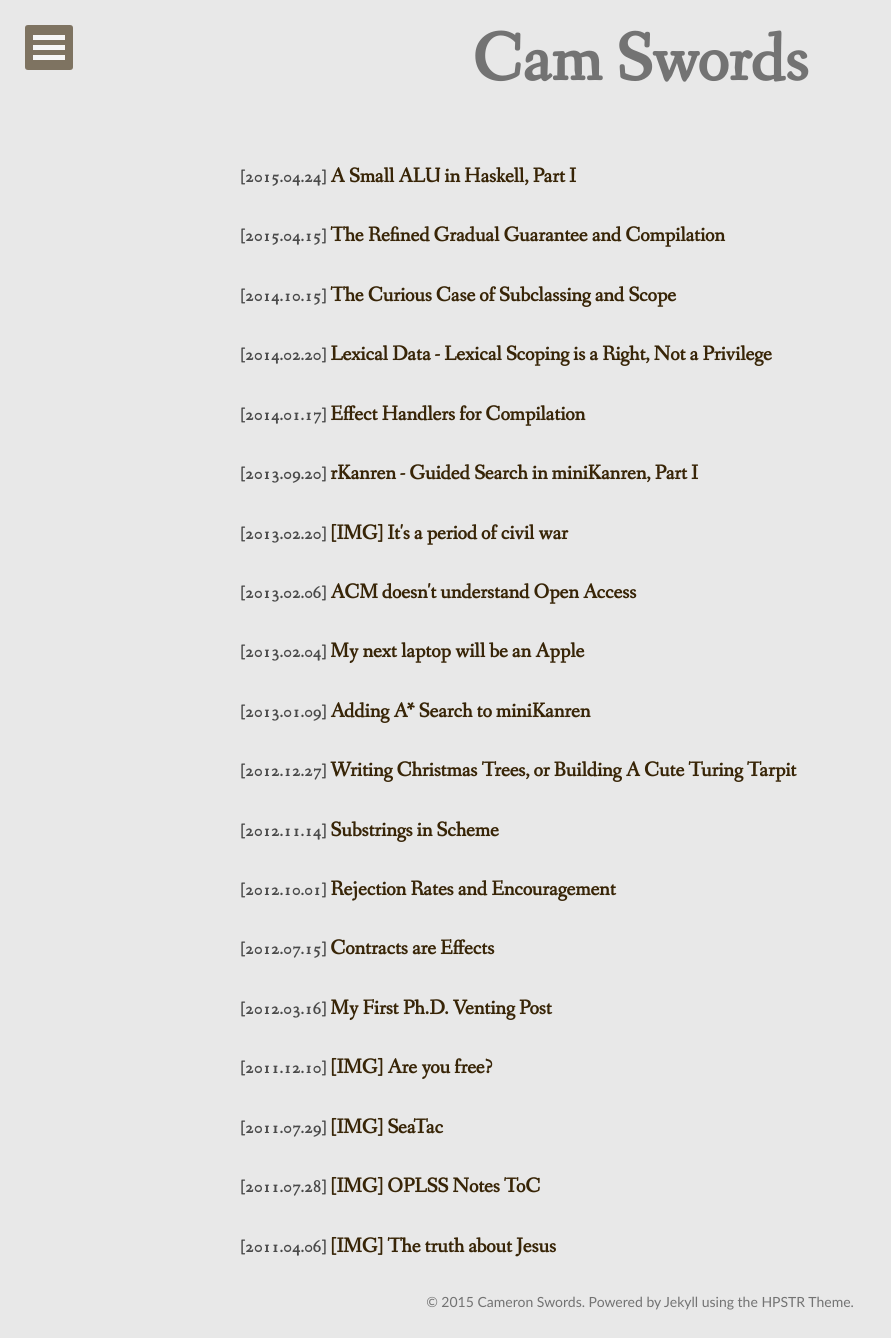
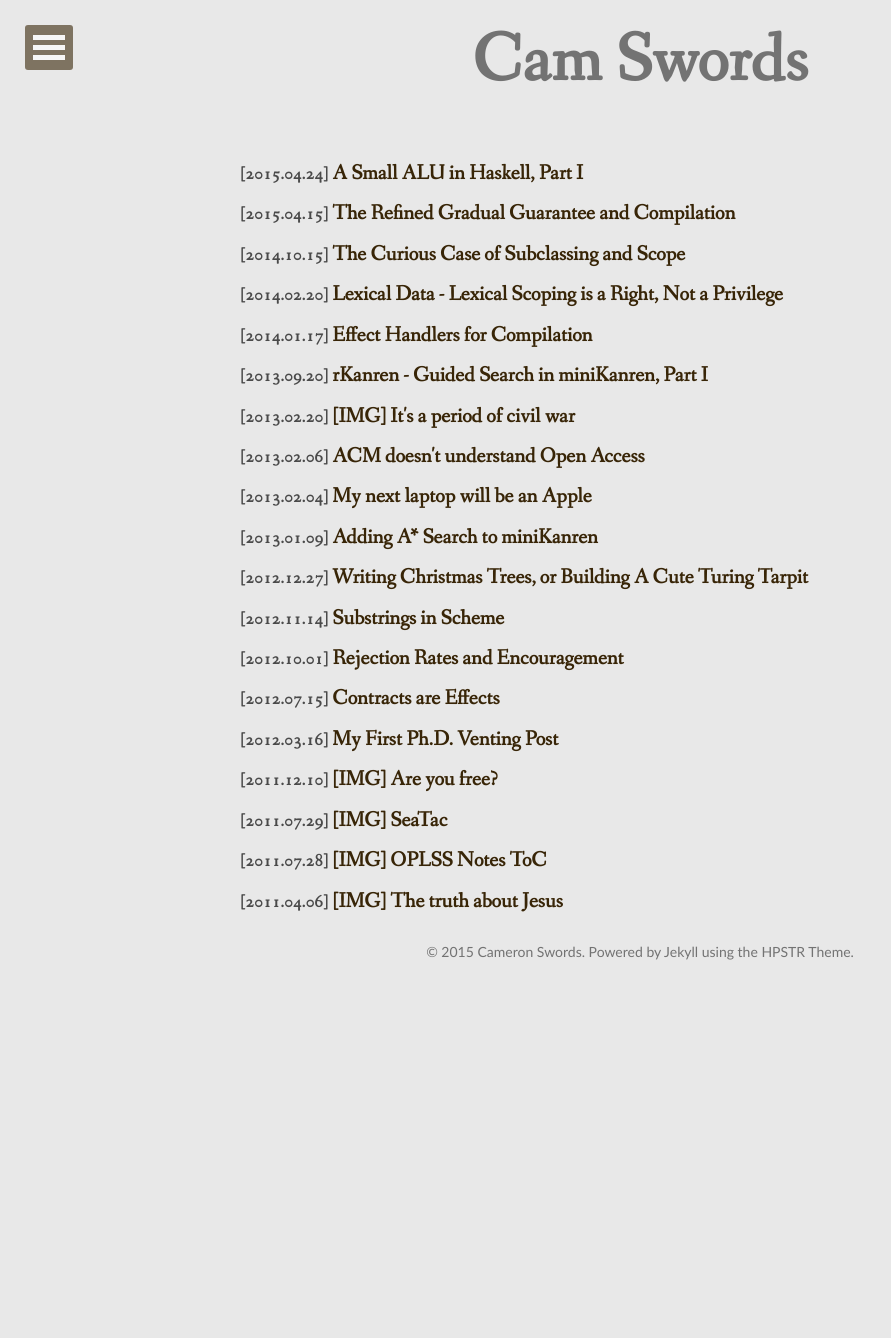
Before and after one commit to cgswords/cgswords.github.io, a Jekyll site: the page built from index.html, in a window 1280 px wide. Shown: the whole page, without its empty margins (0-891 px from the left). Built offline with Jekyll 4.4.1, drawn with Linux system fonts in a browser that asks for light colours; nearby versions of some CDN libraries; some web fonts are replaced; the list of posts is cut into pages by our own code; after the commit the page ends 988 px from its top, so only the background shows below that.

Commit message:
More index remaking

```diff
--- a/_sass/_typography.scss
+++ b/_sass/_typography.scss
@@ -18,9 +18,6 @@
 	}
 }
 
-h2 {
-  @include font-size(18);
-}
 
 // Links
 // --------------------------------------------------
```
